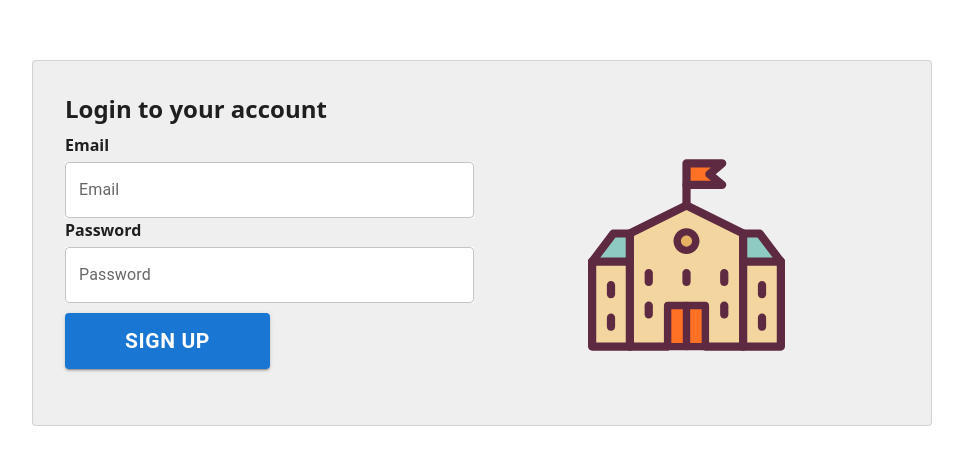
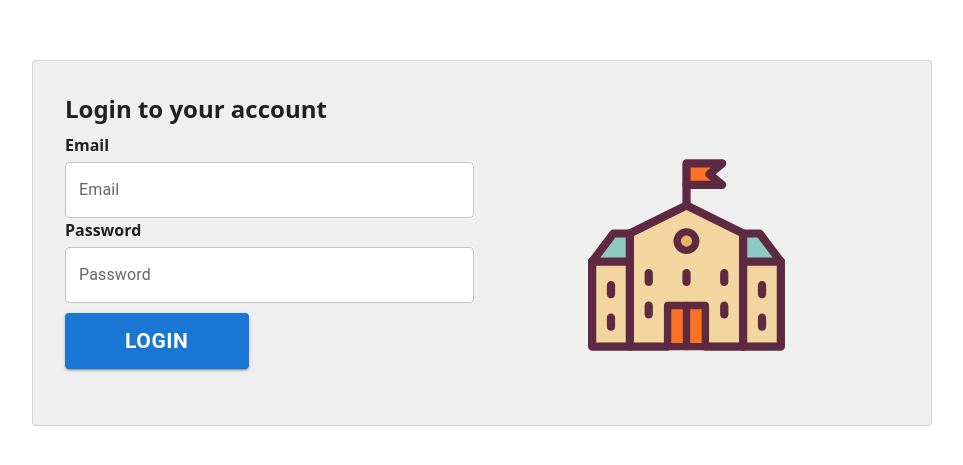
Before and after one commit to AymenEmirBenHmida/backOfficeEducation, a React (Vite) app: page /login in a window 1280 px wide. Shown: the part 157-622 px from the top of the page, without its empty margins (158-1121 px from the left). Built offline with nearby package versions, Linux system fonts and the light colour scheme.

Commit message:
corrected text

```diff
--- a/src/pages/loginPage/LoginPage.tsx
+++ b/src/pages/loginPage/LoginPage.tsx
@@ -119,7 +119,7 @@ const LogingPage: React.FC = ({}) => {
                       {isSubmitting ? (
                         <CircularProgress size={24} />
                       ) : (
-                        "Sign Up"
+                        "Login"
                       )}
                     </Button>
                   </Grid>
```
